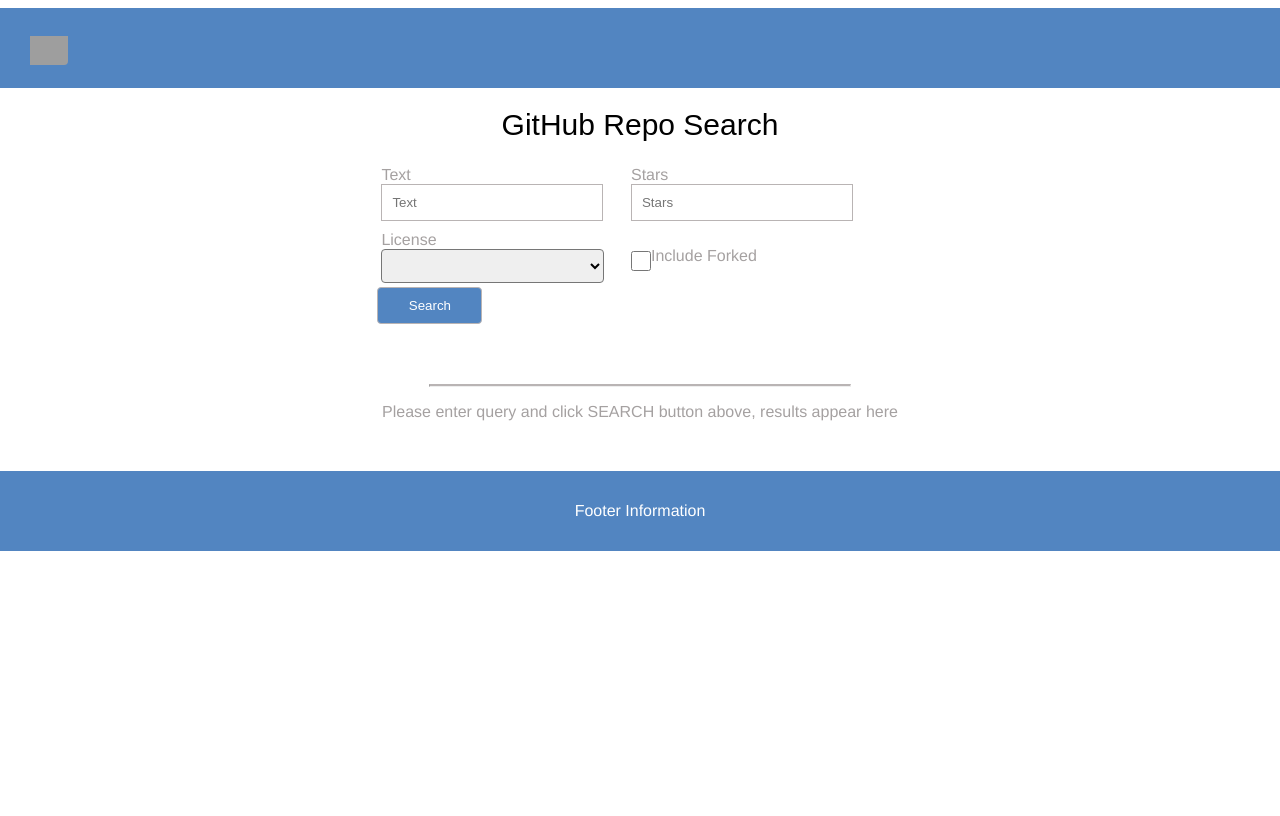
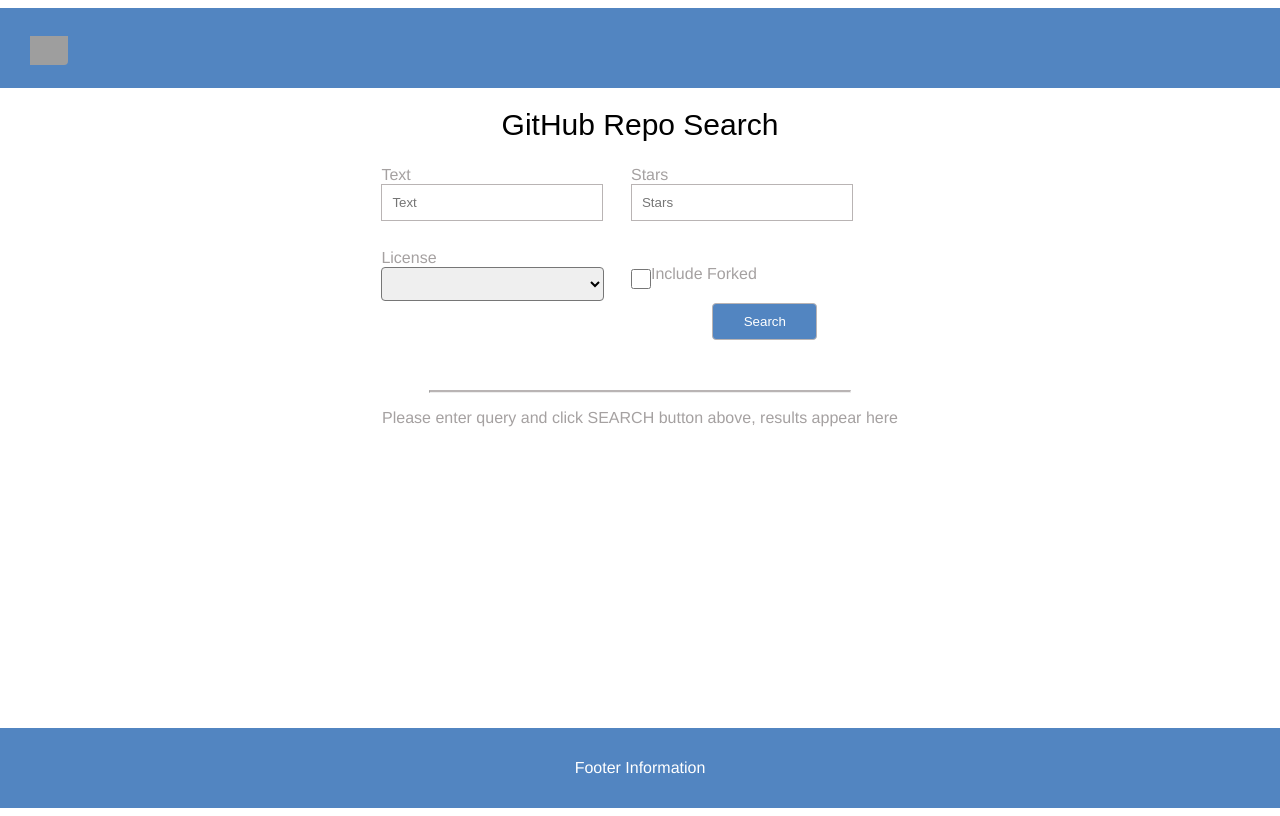
Before and after one commit to unachoza/GitHUB-Repo-Search, a React (Create React App) app in the folder githubreposearch/: page / in a window 1280 px wide. Built offline with nearby package versions, Linux system fonts and the light colour scheme; grey boxes are pictures that could not be loaded.

Commit message:
footer and submit

```diff
--- a/githubreposearch/src/App.css
+++ b/githubreposearch/src/App.css
@@ -49,6 +49,7 @@
     flex-direction: column;
     align-items: center;
     width: 80%;
+    height: 100%;
 }
 .app-container {
     display:flex;
@@ -56,6 +57,9 @@
     align-items: center;
     width: 100%;
     height: 100VH
+}
+.content {
+    flex: 1 0 auto;
 }
 .header {
     width: 100vw;
@@ -82,16 +86,15 @@
 
 /* Form Components  */
 input {
+    display: flex;
     padding: 10px;
     margin-bottom: 10px;
     width: 200px;
     border: 1px solid rgb(185, 180, 180);
 }
 input#submit {
-    /* display: flex; */
    justify-content: center;
-   align-items: center;
-   margin-right: 35%;
+   margin: auto;
    border-radius: 4px;
    background: #5285C1;
    color: white;
--- a/githubreposearch/src/components/Form.js
+++ b/githubreposearch/src/components/Form.js
@@ -88,7 +88,7 @@
         else if (this.state.isLoaded) {
             console.log('this happends')
             return (
-                <div>
+                <div className="content">
                     <form className="form" onSubmit={(e) => this.handleSubmit(e)}>
                         <div className="column">
                             Text<br></br>
@@ -106,7 +106,7 @@
                             Stars<br></br>
                             <input type="input" placeholder="Stars"  onChange={(e) => this.handleStarsInput(e)} required /> <br></br>
                             <div id="fork">
-                            <input id="box"type="checkbox" onClick={(e) => this.forkToggleClick(e)} checked={false} required/>
+                            <input id="box"type="checkbox" onClick={(e) => this.toggleFork(e)} checked={false} required/>
                             <p id="checkbox-title">Include Forked</p>
                             </div>
                         </div>
@@ -122,7 +122,7 @@
         }
 
         return(
-            <div>
+            <div className="content">
                 <form className="form" onSubmit={(e) => this.handleSubmit(e)}>
                     <div className="column">
                         Text<br></br>
@@ -140,7 +140,7 @@
                         Stars<br></br>
                         <input type="input" placeholder="Stars"  onChange={(e) => this.handleStarsInput(e)} /> <br></br>
                      <div id="fork">
-                        <input id="box"type="checkbox" onClick={(e) => this.forkToggleClick(e)}/>
+                        <input id="box"type="checkbox" onClick={(e) => this.toggleFork(e)}/>
                         <p id="checkbox-title">Include Forked</p>
                      </div>
                     </div>
```
